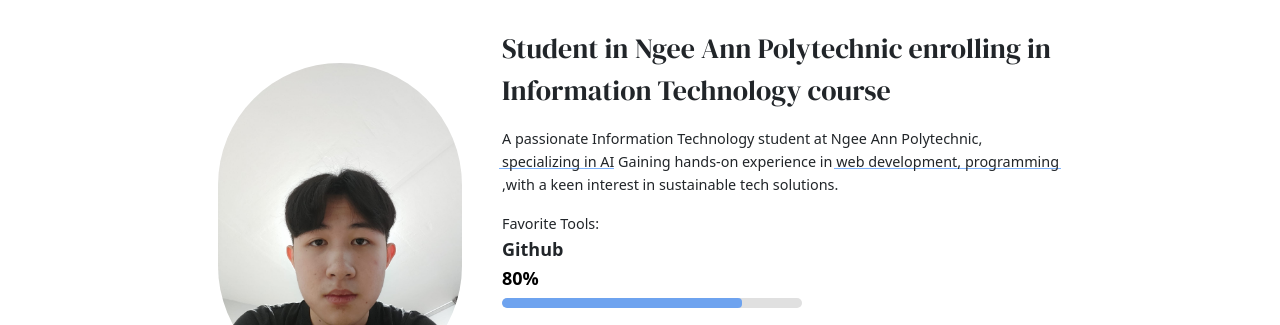
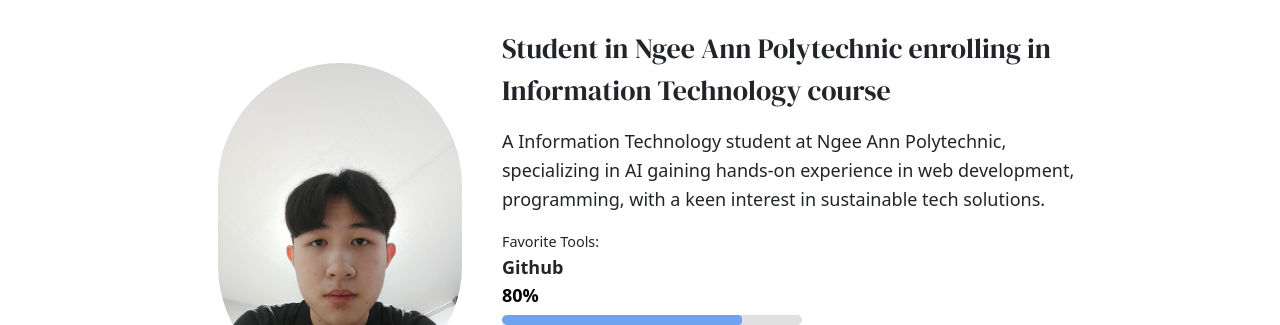
Before and after one commit to Toh-Yang-Yi/Toh-Yang-Yi.github.io, a plain HTML site: page index.html in a window 1280 px wide. Shown: the part 1100-1425 px from the top of the page. Drawn offline with nearby package versions, Linux system fonts and the light colour scheme.

Commit message:
style: changed font size

```diff
--- a/index.html
+++ b/index.html
@@ -95,8 +95,8 @@
         <div class='col-sm-8'>
           <blockquote>Student in Ngee Ann Polytechnic enrolling in Information Technology course </blockquote>
 
-          <p class='lead'>A passionate Information Technology student at Ngee Ann Polytechnic, <span class='marker-highlight'>specializing in AI</span> Gaining hands-on experience in
-            <span class='marker-highlight'>web development, programming</span> ,with a keen interest in sustainable tech solutions.
+          <p class='lead' style="font-size:large;">A Information Technology student at Ngee Ann Polytechnic, specializing in AI gaining hands-on experience in
+            web development, programming, with a keen interest in sustainable tech solutions.
           </p>
           <p class='lead mb-0'>Favorite Tools:</p>
 
```
